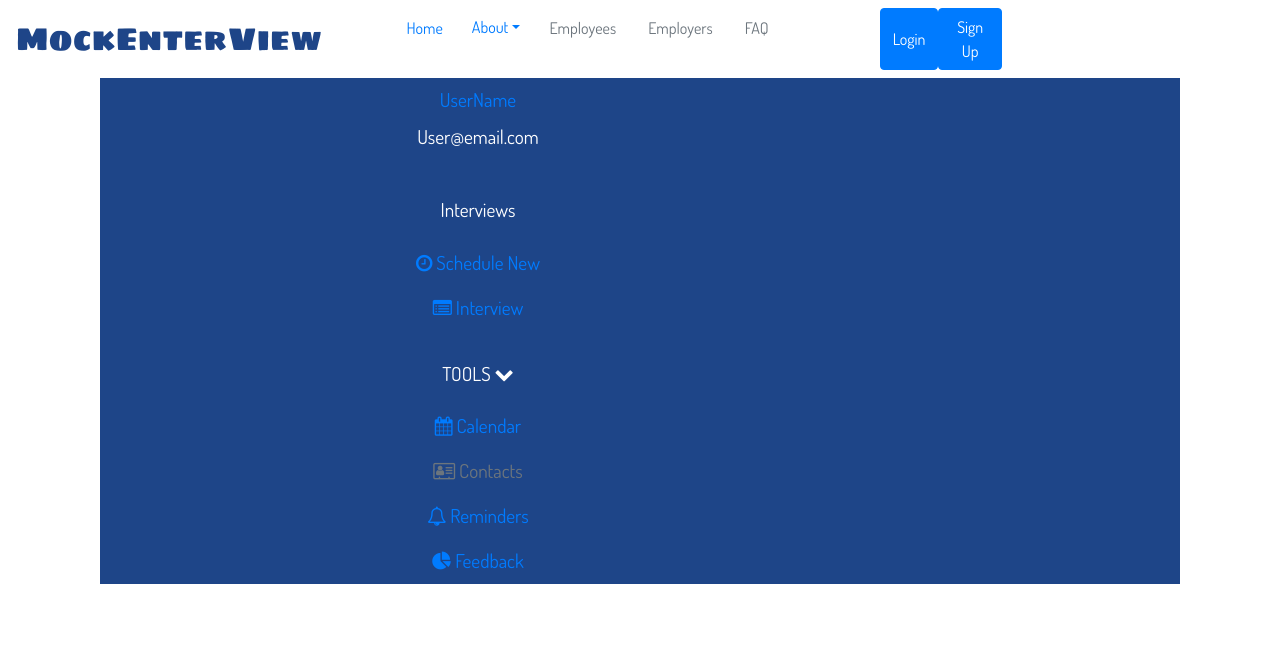
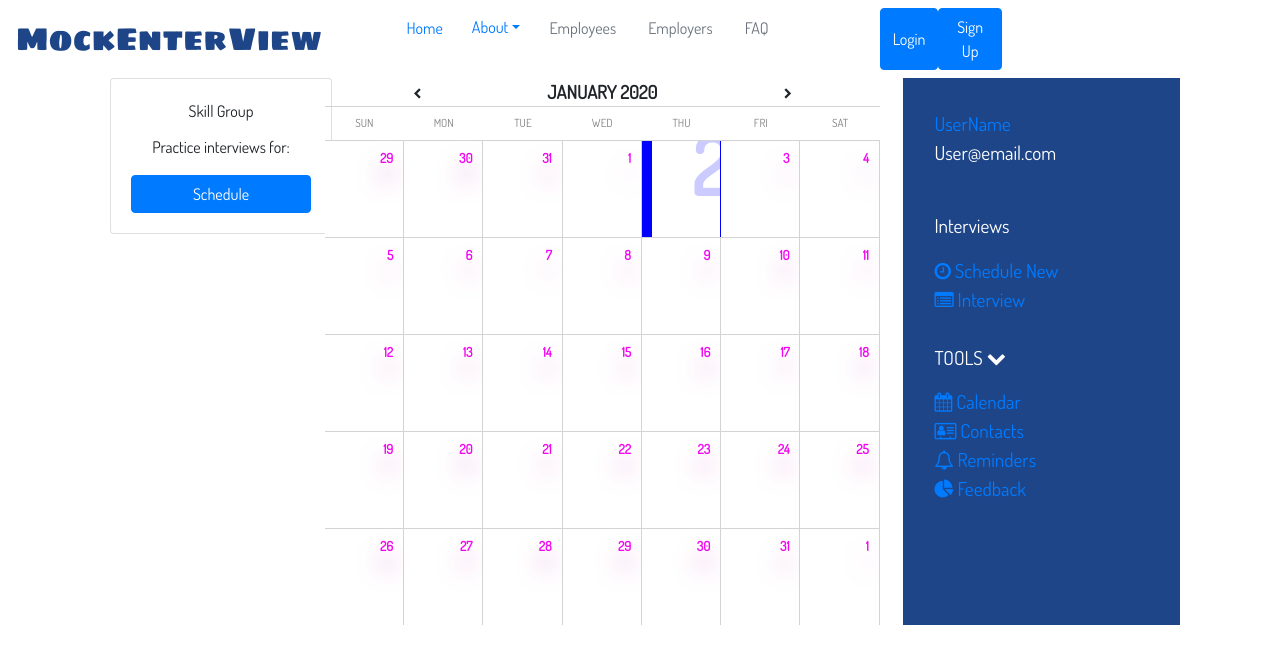
Before and after one commit to mockenterview/frontend, a React (Create React App) app: page /userDashboard in a window 1280 px wide. Shown: the top 664 px of the page. Built offline with nearby package versions, Linux system fonts and the light colour scheme.

Commit message:
+ Fixed UserDash layout issues

```diff
--- a/src/Components/Header/sideBar.css
+++ b/src/Components/Header/sideBar.css
@@ -7,8 +7,10 @@ background: #1E4588;
 color: #ffffff;
 font-size:  1.2rem;
 font-family: 'Roboto', sans-serif;
+text-align: left;
+padding: 2rem ;
 
-/* width: 40%; */
+width:25%;
 }
 
 /*
--- a/src/Components/Header/sideBar.js
+++ b/src/Components/Header/sideBar.js
@@ -7,7 +7,6 @@ import {
 	NavbarBrand,
 	Nav,
 	NavItem,
-	NavLink,
 	UncontrolledDropdown,
 	DropdownToggle,
 	DropdownMenu,
@@ -16,10 +15,12 @@ import {
 	Row
 } from "reactstrap";
 
+import { NavLink, Link } from "react-router-dom";
+
 import "./sideBar.css";
 
 const SideBar = props => {
-    // Handles the state of whether "Tools" Nav is collapsed or expanded.
+    // Handles the state of whether "Tools" Nav is collapsed or expanded
 	const [isOpen, setIsOpen] = useState(true);
 	const toggle = () => setIsOpen(!isOpen);
 
@@ -32,7 +33,7 @@ const SideBar = props => {
 				<div className="avatar">
 					<div className="round"></div>
 					<NavItem>
-						<NavLink href="#">UserName</NavLink>
+						<NavLink to="#">UserName</NavLink>
 					</NavItem>
 					<p>User@email.com</p>
 				</div>
@@ -41,14 +42,14 @@ const SideBar = props => {
 					Interviews
 				</p>
 					<NavItem>
-						<NavLink href="#">
+						<NavLink to="#">
 							{" "}
 							<i class="fa fa-clock-o" /> Schedule New
 						</NavLink>
 					</NavItem>
 
 					<NavItem>
-						<NavLink href="#">
+						<NavLink to="#">
 							<i class="fa fa-list-alt" /> Interview{" "}
 						</NavLink>
 					</NavItem>
@@ -61,23 +62,23 @@ const SideBar = props => {
 					</p>
 					<Collapse isOpen={isOpen}>
 						<NavItem>
-							<NavLink href="#">
+							<NavLink to="#">
 								<i class="fa fa-calendar"></i> Calendar
 							</NavLink>
 						</NavItem>
 						<NavItem>
-							<NavLink disabled href="#">
+							<NavLink disabled to="#">
 								<i class="fa fa-address-card-o"></i> Contacts
 							</NavLink>
 						</NavItem>
 						<NavItem>
-							<NavLink href="#">
+							<NavLink to="#">
 								{" "}
 								<i class="fa fa-bell-o"></i> Reminders
 							</NavLink>
 						</NavItem>
 						<NavItem>
-							<NavLink href="#">
+							<NavLink to="#">
 								{" "}
 								<i class="fa fa-pie-chart"></i> Feedback
 							</NavLink>
--- a/src/Components/UserDashboard.js
+++ b/src/Components/UserDashboard.js
@@ -9,19 +9,17 @@ import SideBar from "./Header/sideBar"
 function UserDashboard() {
 
     return (
-    <Container>
-        <Col>
-        {/* <Groups /> */}
-        </Col>
+    <>
+        <Container className="wrapper">
+            <Row>
+                <Groups />
 
-        <Col>
-            <SideBar />
-        </Col>
+                    <Calendar />
 
-        <Col>
-            {/* <Calendar /> */}
-        </Col>
-    </Container>
+                    <SideBar />
+            </Row>
+        </Container>
+    </>
     );
 }
 
```
